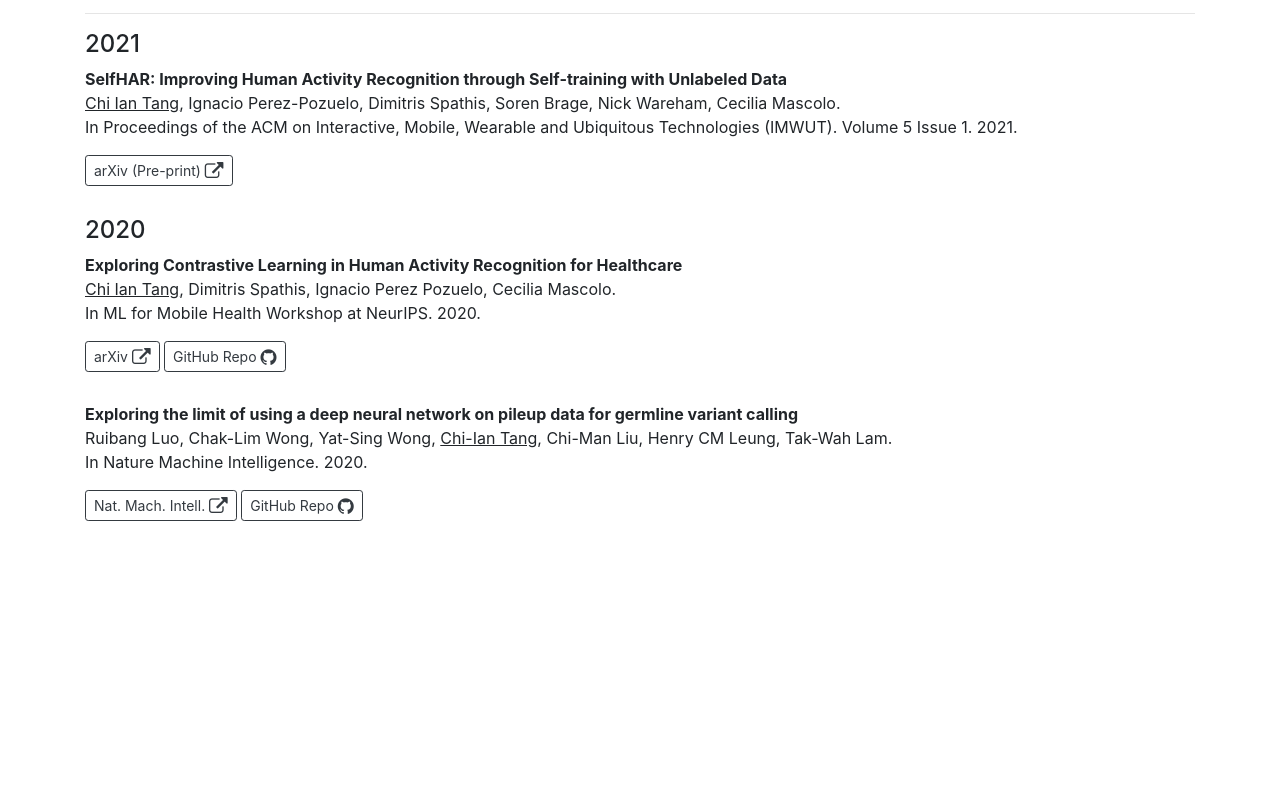
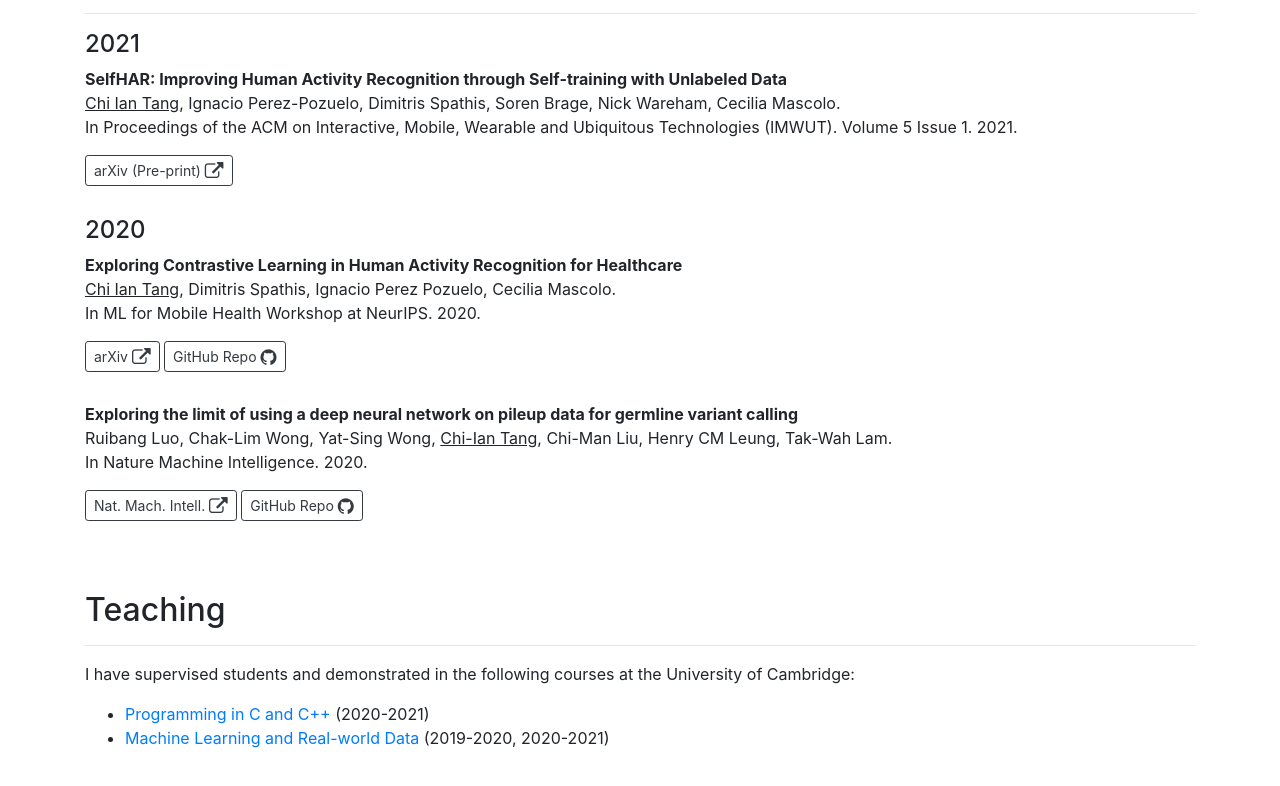
Before and after one commit to iantangc/iantangc.github.io, a plain HTML site: page index.html in a window 1280 px wide. Shown: the part 1070-1856 px from the top of the page. Before the commit the page ends 1681 px from the top, so only its background shows below. Drawn offline with nearby package versions, Linux system fonts and the light colour scheme.

Commit message:
Updated Teaching Section

```diff
--- a/index.html
+++ b/index.html
@@ -33,6 +33,7 @@
                     <li class="nav-item"><a class="nav-link" href="#top"> About Me</a></li>
                     <li class="nav-item"><a class="nav-link" href="#news">News</a></li>
                     <li class="nav-item"><a class="nav-link" href="#publications">Publications</a></li>
+                    <li class="nav-item"><a class="nav-link" href="#teaching">Teaching</a></li>
                 </ul>
             </div>
         </div>
@@ -141,7 +142,35 @@
                 </div>
             </div>
         </div>
+
+        <div class="row row-header" id="teaching">
+            <div class="col-12">
+                <h2>Teaching</h2>
+                <hr/>
+            </div>
+        </div>
+
+        <div class="row">
+            <div class="col-12">
+                <p>
+                    I have supervised students and demonstrated in the following courses at the University of Cambridge:
+                    <ul>
+                        <li>
+                            <a href="https://www.cl.cam.ac.uk/teaching/2021/ProgC/">Programming in C and C++</a> (2020-2021)
+                        </li>
+                        <li>
+                            <a href="https://www.cl.cam.ac.uk/teaching/2021/MLRD/">Machine Learning and Real-world Data</a> (2019-2020, 2020-2021)
+                        </li>
+                    </ul>
+                </p>
+            </div>
+        </div>
+
+
+
     </div>
+
+
 
     <footer class="footer">
         <div class="container">
--- a/sitemap.xml
+++ b/sitemap.xml
@@ -2,6 +2,6 @@
 <urlset xmlns="http://www.sitemaps.org/schemas/sitemap/0.9">
   <url>
     <loc>https://iantangc.github.io/</loc>
-   <lastmod>2021-02-17</lastmod>
+    <lastmod>2021-02-25</lastmod>
   </url>
 </urlset>
```
